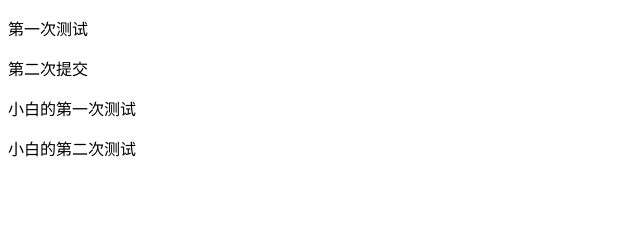
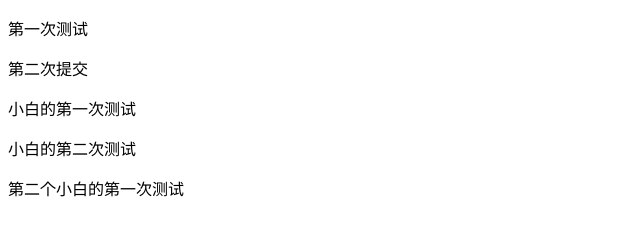
Before and after one commit to wyu1111/ww, a plain HTML site: page index.html in a window 1280 px wide. Shown: the whole page, without its empty margins (0-640 px from the left). Drawn offline with Linux system fonts and the light colour scheme.

Commit message:
第二个小白的第一次测试

```diff
--- a/index.html
+++ b/index.html
@@ -11,5 +11,6 @@
     <p> 第二次提交</p>
     <p>小白的第一次测试</p>
     <p>小白的第二次测试</p>
+    <p>第二个小白的第一次测试</p>
 </body>
 </html>
```
